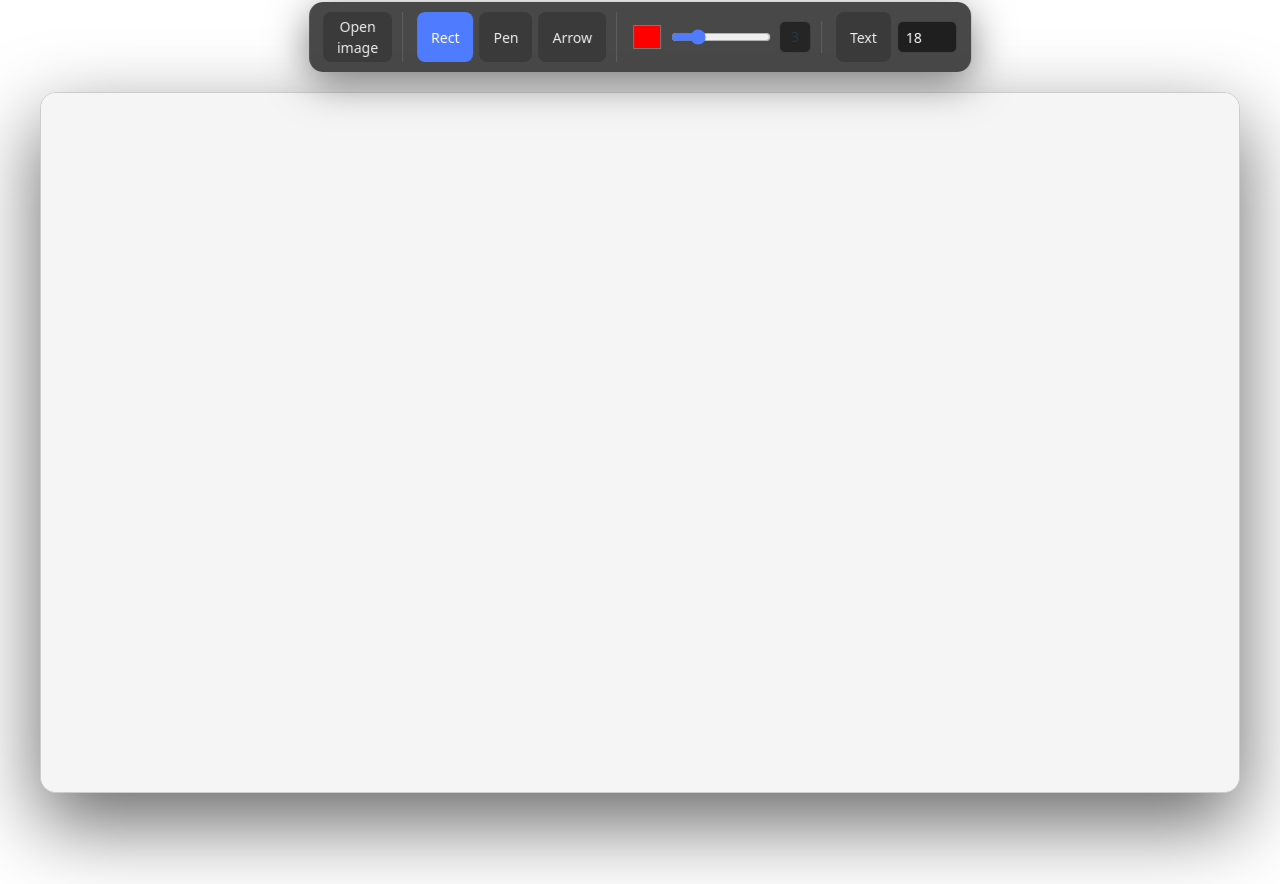
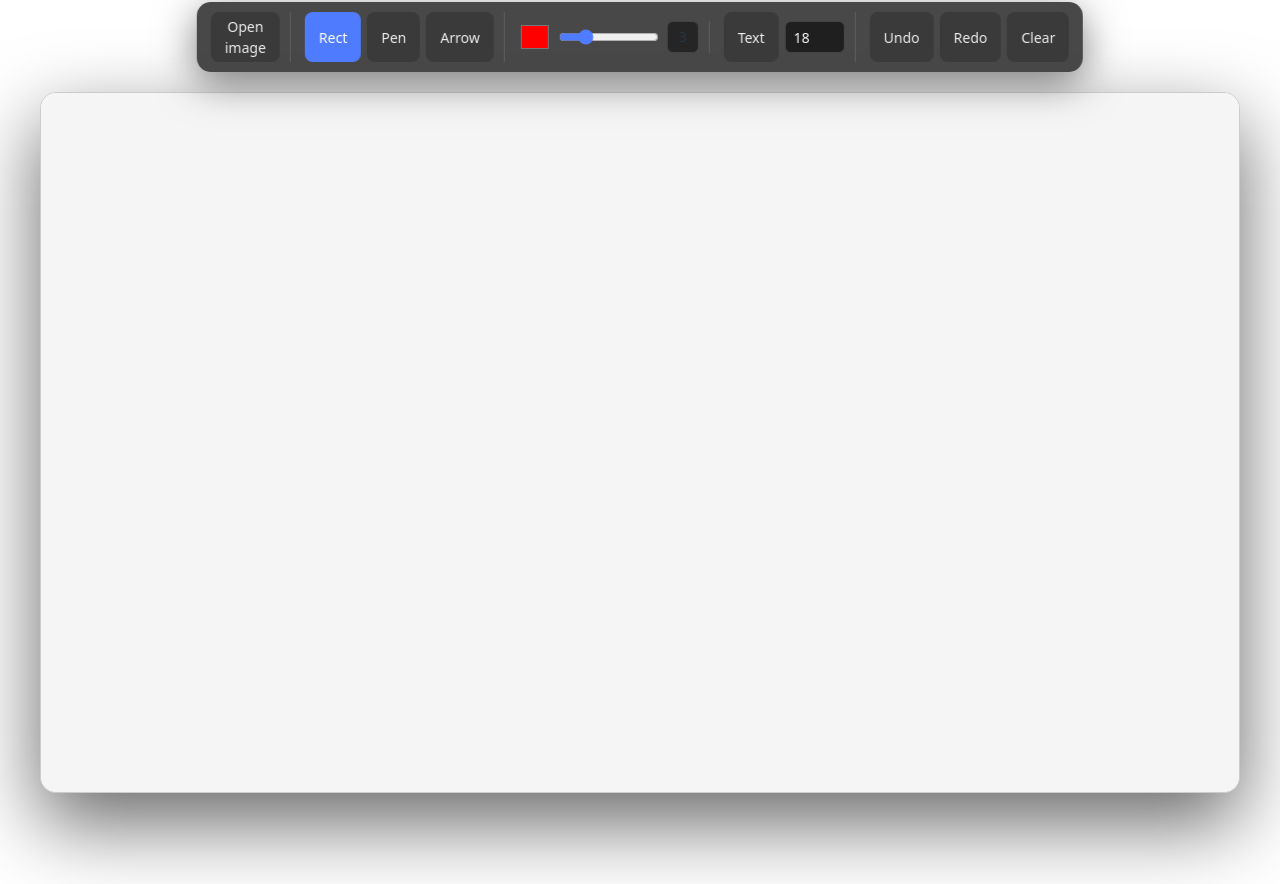
Before and after one commit to anh0701/image-editor, a Vue app: page / in a window 1280 px wide. Built offline with nearby package versions, Linux system fonts and the light colour scheme.

Commit message:
add: undo, redo, clear tool

```diff
--- a/src/components/Editor.vue
+++ b/src/components/Editor.vue
@@ -40,6 +40,13 @@
           v-model.number="fontSize"
         />
       </div>
+
+      <div class="tool-group">
+        <button @click="undo">Undo</button>
+        <button @click="redo">Redo</button>
+        <button @click="clearCanvas">Clear</button>
+      </div>
+
     </div>
     <div>
       <canvas
@@ -80,15 +87,23 @@ import type { PenStroke } from '../types/PenStroke'
 import type { Arrow } from '../types/Arrow'
 import { redraw } from '../utils/redraw'
 import type { CanvasText } from '../types/Text'
+import type { EditorState } from '../types/EditorState'
 
 const canvasRef = ref<HTMLCanvasElement | null>(null)
 let ctx: CanvasRenderingContext2D | null = null
 const backgroundImage = ref<HTMLImageElement | null>(null)
 
+function initHistory() {
+  undoStack.length = 0
+  redoStack.length = 0
+  undoStack.push(snapshot())
+}
+
 
 onMounted(() => {
   ctx = canvasRef.value!.getContext('2d')
   if (!ctx) return
+  initHistory()
   render()
 })
 
@@ -108,6 +123,9 @@ const rects: Rect[] = []
 const penStrokes: PenStroke[] = []
 const arrows: Arrow[] = []
 const texts: CanvasText[] = []
+const undoStack: EditorState[] = []
+const redoStack: EditorState[] = []
+
 
 const isTyping = ref(false)
 const textValue = ref('')
@@ -207,6 +225,7 @@ function onUp() {
   if (tempRect) rects.push(tempRect)
 
   resetTemp()
+  pushHistory()
   render()
 }
 
@@ -217,6 +236,7 @@ function onOpenImage(e: Event) {
   const img = new Image()
   img.onload = () => {
     backgroundImage.value = img
+    pushHistory()
     render()
   }
   img.src = URL.createObjectURL(file)
@@ -255,17 +275,81 @@ function commitText() {
 
   isTyping.value = false
 
-  redraw({
-    ctx: ctx!,
-    rects,
-    penStrokes,
-    arrows,
-    texts,
-    width: 1200,
-    height: 700,
+  pushHistory()
+  render()
+}
+
+function snapshot(): EditorState {
+  return {
+    rects: structuredClone(rects),
+    penStrokes: structuredClone(penStrokes),
+    arrows: structuredClone(arrows),
+    texts: structuredClone(texts),
     backgroundImage: backgroundImage.value
-  })
+  }
 }
+
+function pushHistory() {
+  undoStack.push(snapshot())
+  redoStack.length = 0
+}
+
+function undo() {
+  if (undoStack.length === 0) return
+
+  const current = snapshot()
+  redoStack.push(current)
+
+  const prev = undoStack.pop()!
+
+  rects.length = 0
+  penStrokes.length = 0
+  arrows.length = 0
+  texts.length = 0
+
+  rects.push(...prev.rects)
+  penStrokes.push(...prev.penStrokes)
+  arrows.push(...prev.arrows)
+  texts.push(...prev.texts)
+  backgroundImage.value = prev.backgroundImage
+
+  render()
+}
+
+function redo() {
+  if (redoStack.length === 0) return
+
+  const current = snapshot()
+  undoStack.push(current)
+
+  const next = redoStack.pop()!
+
+  rects.length = 0
+  penStrokes.length = 0
+  arrows.length = 0
+  texts.length = 0
+
+  rects.push(...next.rects)
+  penStrokes.push(...next.penStrokes)
+  arrows.push(...next.arrows)
+  texts.push(...next.texts)
+  backgroundImage.value = next.backgroundImage
+
+  render()
+}
+
+function clearCanvas() {
+  pushHistory()
+
+  rects.length = 0
+  penStrokes.length = 0
+  arrows.length = 0
+  texts.length = 0
+  backgroundImage.value = null
+
+  render()
+}
+
 
 </script>
 
--- /dev/null
+++ b/src/types/EditorState.ts
@@ -0,0 +1,12 @@
+import type { Arrow } from "./Arrow"
+import type { PenStroke } from "./PenStroke"
+import type { Rect } from "./Rect"
+import type { CanvasText } from "./Text"
+
+export type EditorState = {
+  rects: Rect[]
+  penStrokes: PenStroke[]
+  arrows: Arrow[]
+  texts: CanvasText[]
+  backgroundImage: HTMLImageElement | null
+}
```
